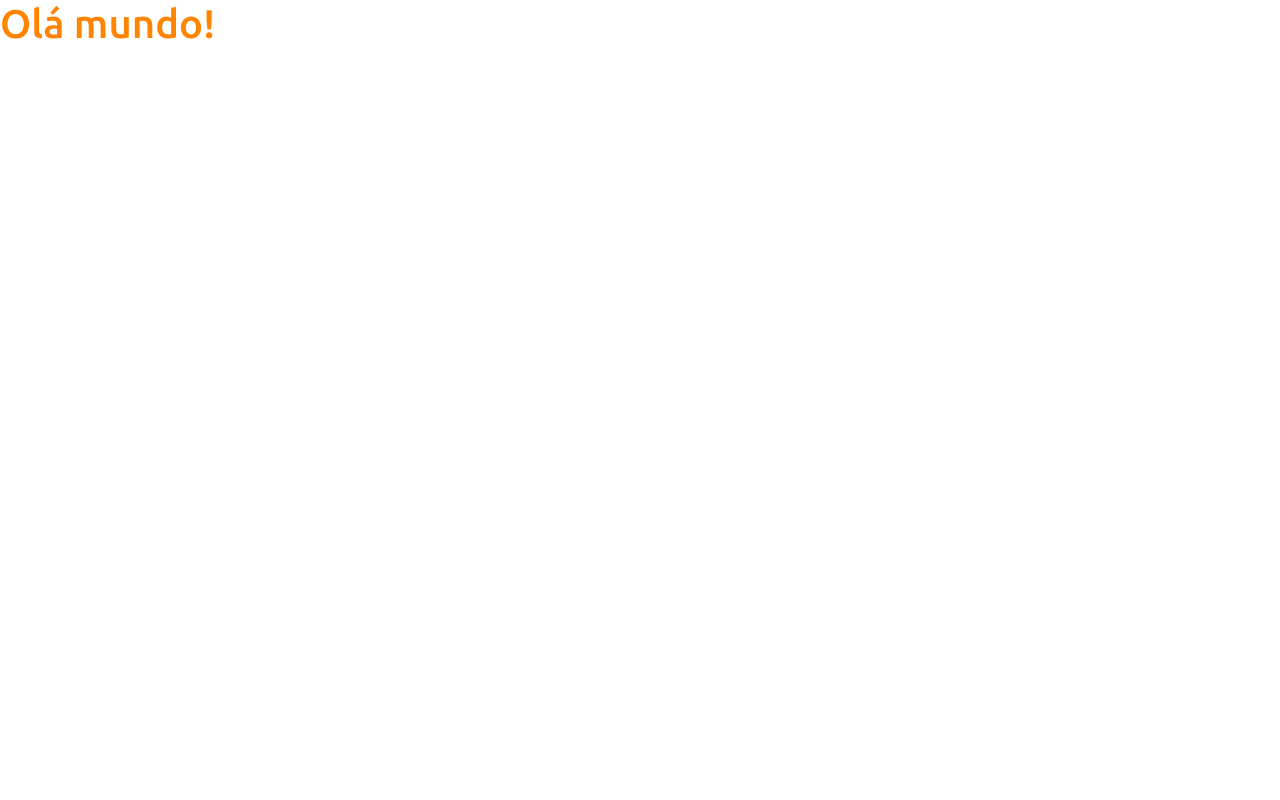
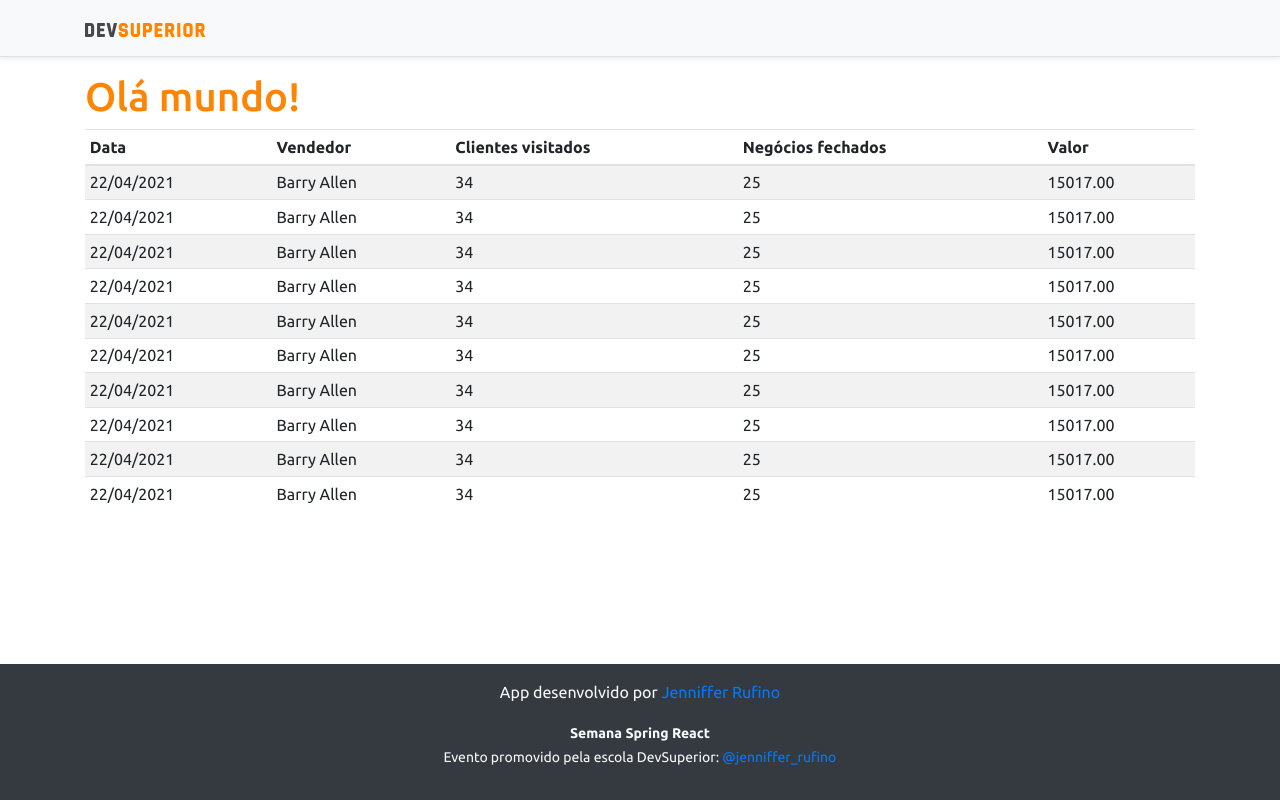
Before and after one commit to JennifferRufino/dsvendas, a React (Create React App) app in the folder frontend/: page / in a window 1280 px wide. Built offline with nearby package versions, Linux system fonts and the light colour scheme.

Commit message:
Basic static components

```diff
--- a/frontend/src/App.tsx
+++ b/frontend/src/App.tsx
@@ -1,10 +1,18 @@
 import React from 'react';
-
+import NavBar from 'components/NavBar';
+import Footer from 'components/Footer';
+import DataTable from 'components/DataTable';
 function App() {
   return (
-    <div className="text-primary">
-        <h1>Olá mundo!</h1>
-    </div>
+    <>
+      <NavBar />
+      <div className="container">
+        <h1 className = "text-primary">Olá mundo!</h1>
+
+        <DataTable />
+      </div>
+      <Footer />
+    </>
   );
 }
 
--- /dev/null
+++ b/frontend/src/components/DataTable/index.tsx
@@ -0,0 +1,93 @@
+import React from 'react';
+
+function DataTable() {
+    return (
+        <div className="table-responsive">
+            <table className="table table-striped table-sm">
+                <thead>
+                    <tr>
+                        <th>Data</th>
+                        <th>Vendedor</th>
+                        <th>Clientes visitados</th>
+                        <th>Negócios fechados</th>
+                        <th>Valor</th>
+                    </tr>
+                </thead>
+                <tbody>
+                    <tr>
+                        <td>22/04/2021</td>
+                        <td>Barry Allen</td>
+                        <td>34</td>
+                        <td>25</td>
+                        <td>15017.00</td>
+                    </tr>
+                    <tr>
+                        <td>22/04/2021</td>
+                        <td>Barry Allen</td>
+                        <td>34</td>
+                        <td>25</td>
+                        <td>15017.00</td>
+                    </tr>
+                    <tr>
+                        <td>22/04/2021</td>
+                        <td>Barry Allen</td>
+                        <td>34</td>
+                        <td>25</td>
+                        <td>15017.00</td>
+                    </tr>
+                    <tr>
+                        <td>22/04/2021</td>
+                        <td>Barry Allen</td>
+                        <td>34</td>
+                        <td>25</td>
+                        <td>15017.00</td>
+                    </tr>
+                    <tr>
+                        <td>22/04/2021</td>
+                        <td>Barry Allen</td>
+                        <td>34</td>
+                        <td>25</td>
+                        <td>15017.00</td>
+                    </tr>
+                    <tr>
+                        <td>22/04/2021</td>
+                        <td>Barry Allen</td>
+                        <td>34</td>
+                        <td>25</td>
+                        <td>15017.00</td>
+                    </tr>
+                    <tr>
+                        <td>22/04/2021</td>
+                        <td>Barry Allen</td>
+                        <td>34</td>
+                        <td>25</td>
+                        <td>15017.00</td>
+                    </tr>
+                    <tr>
+                        <td>22/04/2021</td>
+                        <td>Barry Allen</td>
+                        <td>34</td>
+                        <td>25</td>
+                        <td>15017.00</td>
+                    </tr>
+                    <tr>
+                        <td>22/04/2021</td>
+                        <td>Barry Allen</td>
+                        <td>34</td>
+                        <td>25</td>
+                        <td>15017.00</td>
+                    </tr>
+                    <tr>
+                        <td>22/04/2021</td>
+                        <td>Barry Allen</td>
+                        <td>34</td>
+                        <td>25</td>
+                        <td>15017.00</td>
+                    </tr>
+                </tbody>
+            </table>
+        </div>
+    );
+}
+
+export default DataTable;
--- /dev/null
+++ b/frontend/src/components/Footer/index.tsx
@@ -0,0 +1,15 @@
+import React from 'react';
+
+function Footer() {
+    return (
+        <footer className="footer mt-auto py-3 bg-dark">
+            <div className="container">
+                <p className="text-light">App desenvolvido por <a href="https://github.com/JennifferRufino" target="_blank" rel="noreferrer">Jenniffer Rufino</a></p>
+                <p className="text-light"><small><strong>Semana Spring React</strong><br />
+      Evento promovido pela escola DevSuperior: <a href="https://instagram.com/jenniffer_rufino" target="_blank" rel="noreferrer">@jenniffer_rufino</a></small></p>
+            </div>
+        </footer>
+    );
+}
+
+export default Footer;
--- /dev/null
+++ b/frontend/src/components/NavBar/index.tsx
@@ -0,0 +1,16 @@
+import React from 'react';
+import ImgDsDark from '../../assets/img/ds_dark.svg';
+
+function NavBar() {
+    return (
+        <div className="d-flex flex-column flex-md-row align-items-center p-3 px-md-4 mb-3 bg-light border-bottom shadow-sm">
+            <div className="container">
+                <nav className="my-2 my-md-0 mr-md-3">
+                    <img src={ImgDsDark} alt="DevSuperior" width="120" />
+                </nav>
+            </div>
+        </div>
+    );
+}
+
+export default NavBar;
```
Also changed, not shown: frontend/src/assets/img/ds_dark.svg (added).
